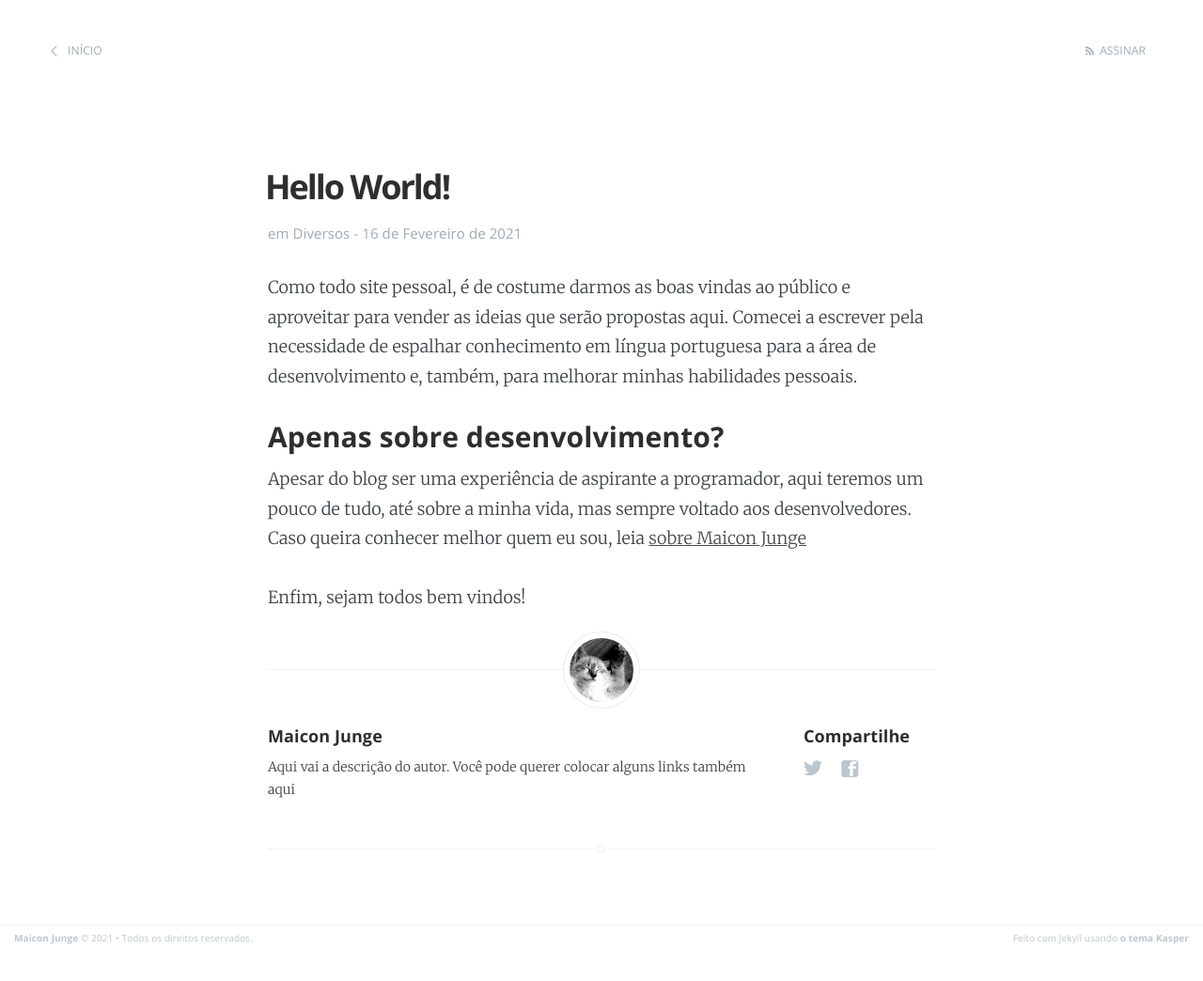
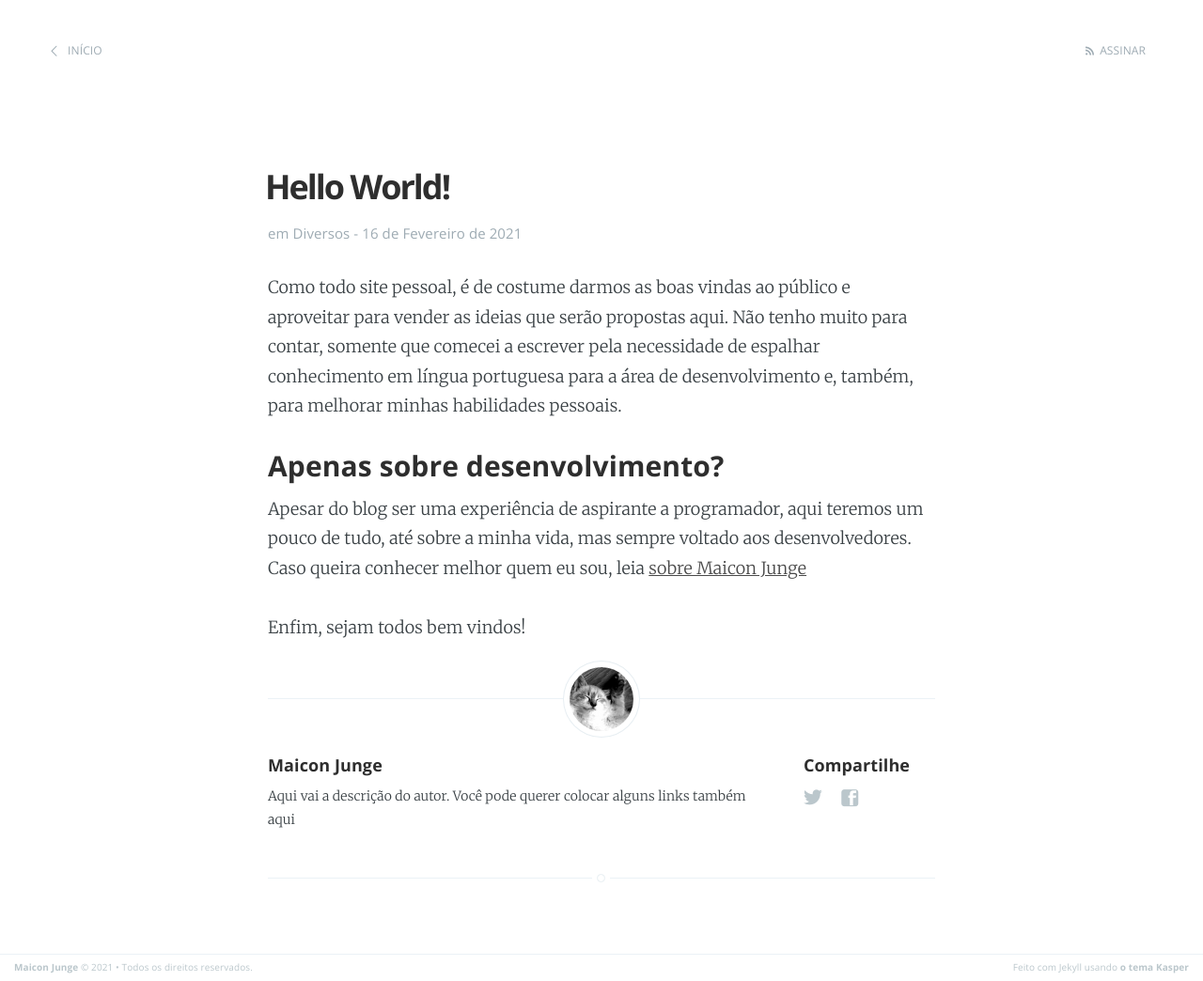
Before and after one commit to MaiconJunge/maiconjunge.github.io, a Jekyll site: the page built from _posts/2021-02-16-hello-world.markdown, in a window 1280 px wide. Shown: the whole page at 94% size. Built offline with Jekyll 4.4.1, drawn with Linux system fonts in a browser that asks for light colours; before the commit the page ends 1012 px from its top, so only the background shows below that.

Commit message:
Update 2021-02-16-hello-world.markdown

```diff
--- a/_posts/2021-02-16-hello-world.markdown
+++ b/_posts/2021-02-16-hello-world.markdown
@@ -5,7 +5,7 @@
 categories: Diversos
 ---
 <br>
-Como todo site pessoal, é de costume darmos as boas vindas ao público e aproveitar para vender as ideias que serão propostas aqui. Comecei a escrever pela necessidade de espalhar conhecimento em língua portuguesa para a área de desenvolvimento e, também, para melhorar minhas habilidades pessoais.
+Como todo site pessoal, é de costume darmos as boas vindas ao público e aproveitar para vender as ideias que serão propostas aqui. Não tenho muito para contar, somente que comecei a escrever pela necessidade de espalhar conhecimento em língua portuguesa para a área de desenvolvimento e, também, para melhorar minhas habilidades pessoais.
 
 <h3>Apenas sobre desenvolvimento?</h3>
 
```
